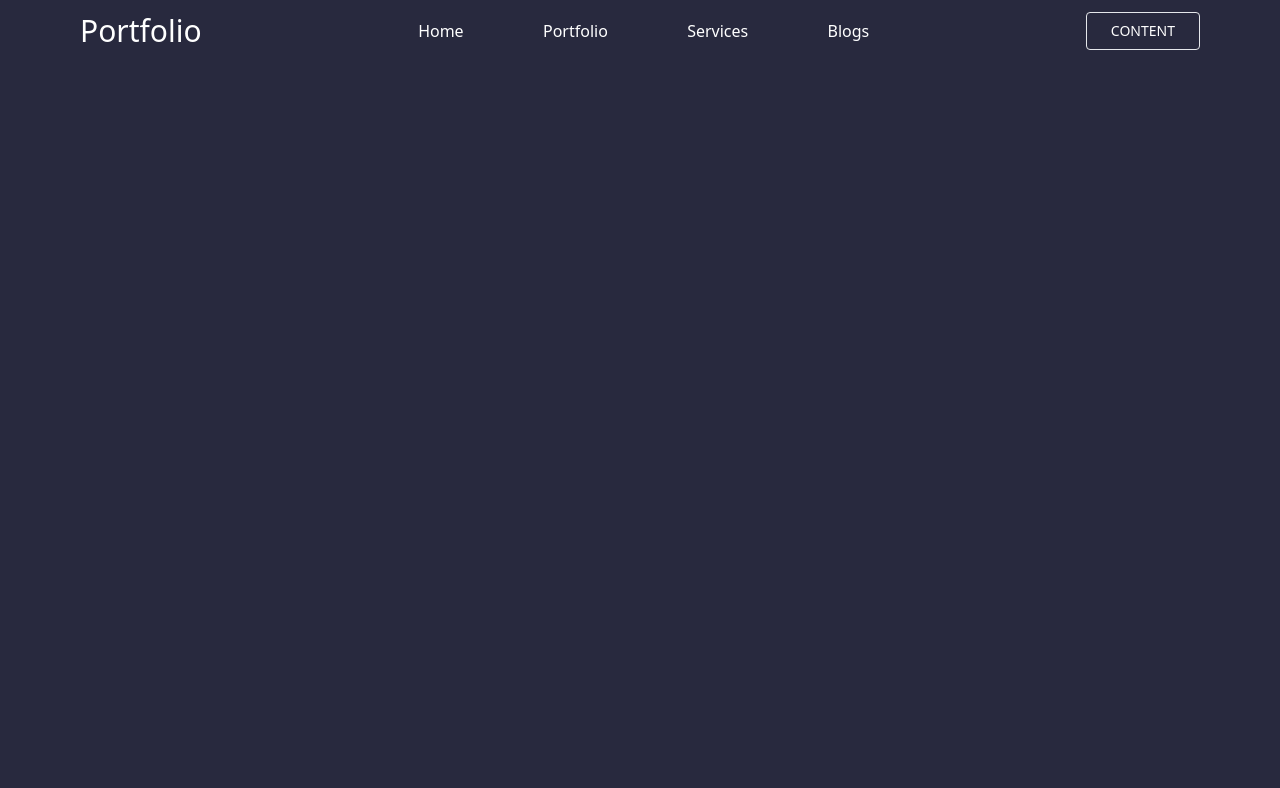
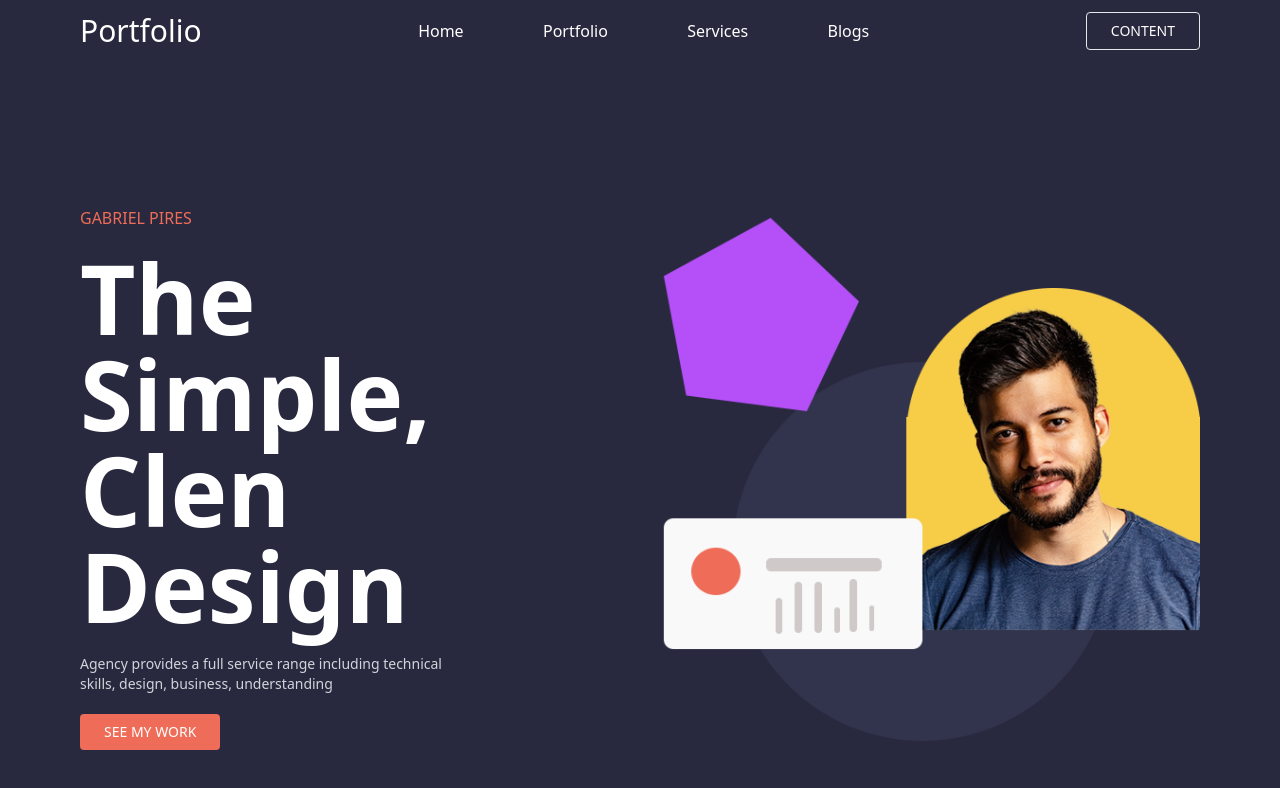
Before and after one commit to ahnafabir11/personal-portfolio-job-task, a React (Create React App) app: page / in a window 1280 px wide. Shown: the top 788 px of the page. Built offline with nearby package versions, Linux system fonts and the light colour scheme.

Commit message:
top banner section of home page  completed

```diff
--- /dev/null
+++ b/src/components/TopBanner.js
@@ -0,0 +1,23 @@
+import React from 'react';
+import topBannerImage from '../images/top-banner-image.png';
+
+const TopBanner = () => {
+  return (
+    <section className="my-8 md:my-36 flex flex-col-reverse md:flex-row md:items-center gap-10">
+      {/* text part */}
+      <div className="flex-1 space-y-5">
+        <h6 className="text-[#EF6D58]">GABRIEL PIRES</h6>
+        <h1 className="text-6xl lg:text-8xl font-bold">The Simple, <br /> Clen Design</h1>
+        <p className="text-sm text-gray-300">Agency provides a full service range including technical <br /> skills, design, business, understanding</p>
+        <button className="filled-btn">see my work</button>
+      </div>
+
+      {/* image part */}
+      <div className="flex-1">
+        <img src={topBannerImage} alt="" className="ml-auto" />
+      </div>
+    </section>
+  );
+};
+
+export default TopBanner;
--- a/src/index.css
+++ b/src/index.css
@@ -13,4 +13,8 @@
   .transparent-btn {
     @apply uppercase text-sm font-medium border px-6 py-2 rounded hover:bg-[#EF6D58]
   }
+
+  .filled-btn {
+    @apply uppercase text-sm font-medium px-6 py-2 rounded bg-[#EF6D58] hover:bg-[#f35c44]
+  }
 }
--- a/src/pages/Home/Home.js
+++ b/src/pages/Home/Home.js
@@ -1,9 +1,12 @@
 import React from 'react';
+import TopBanner from '../../components/TopBanner';
 
 const Home = () => {
   return (
     <main className="container">
       {/* top banner */}
+      <TopBanner />
+
       {/* services */}
       {/* portfolio */}
       {/* about */}
```
Also changed, not shown: src/images/top-banner-image.png (added).
